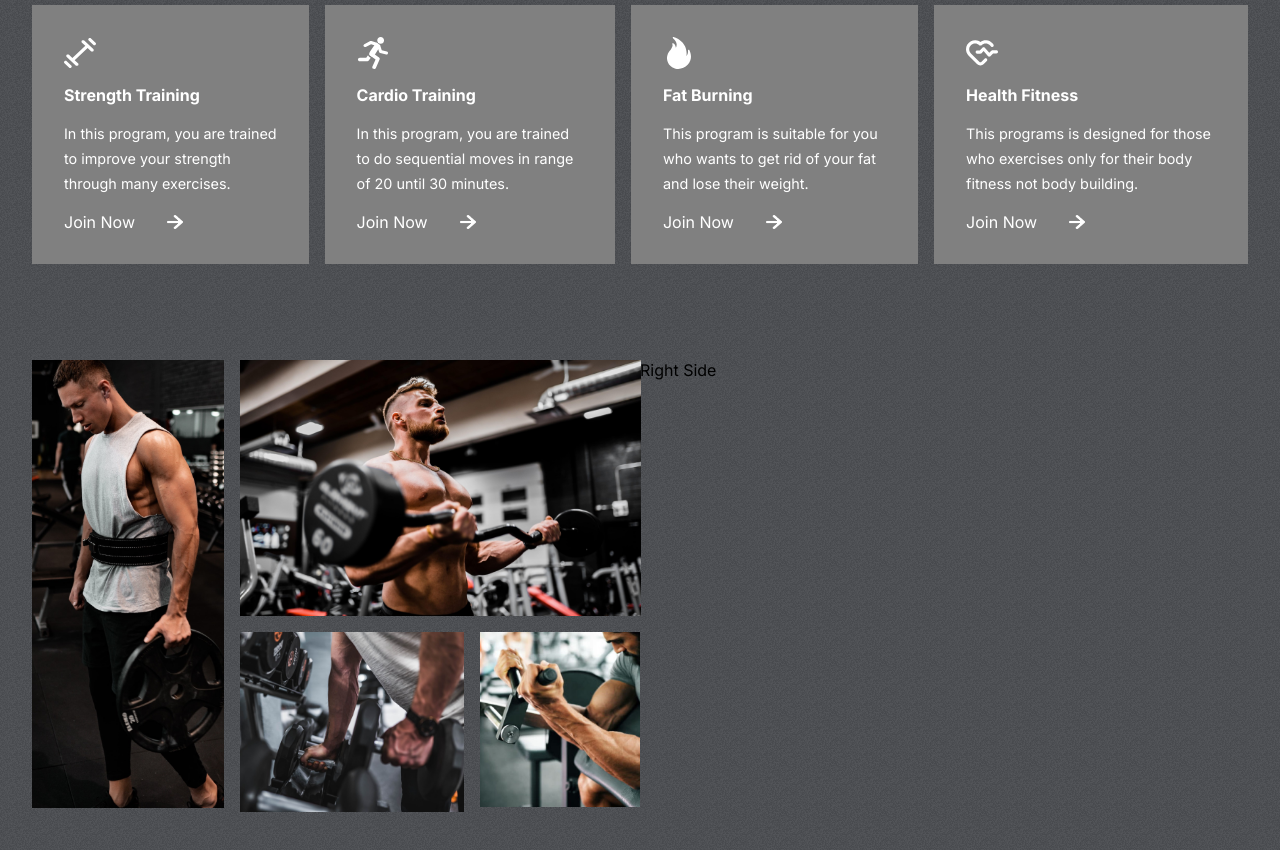
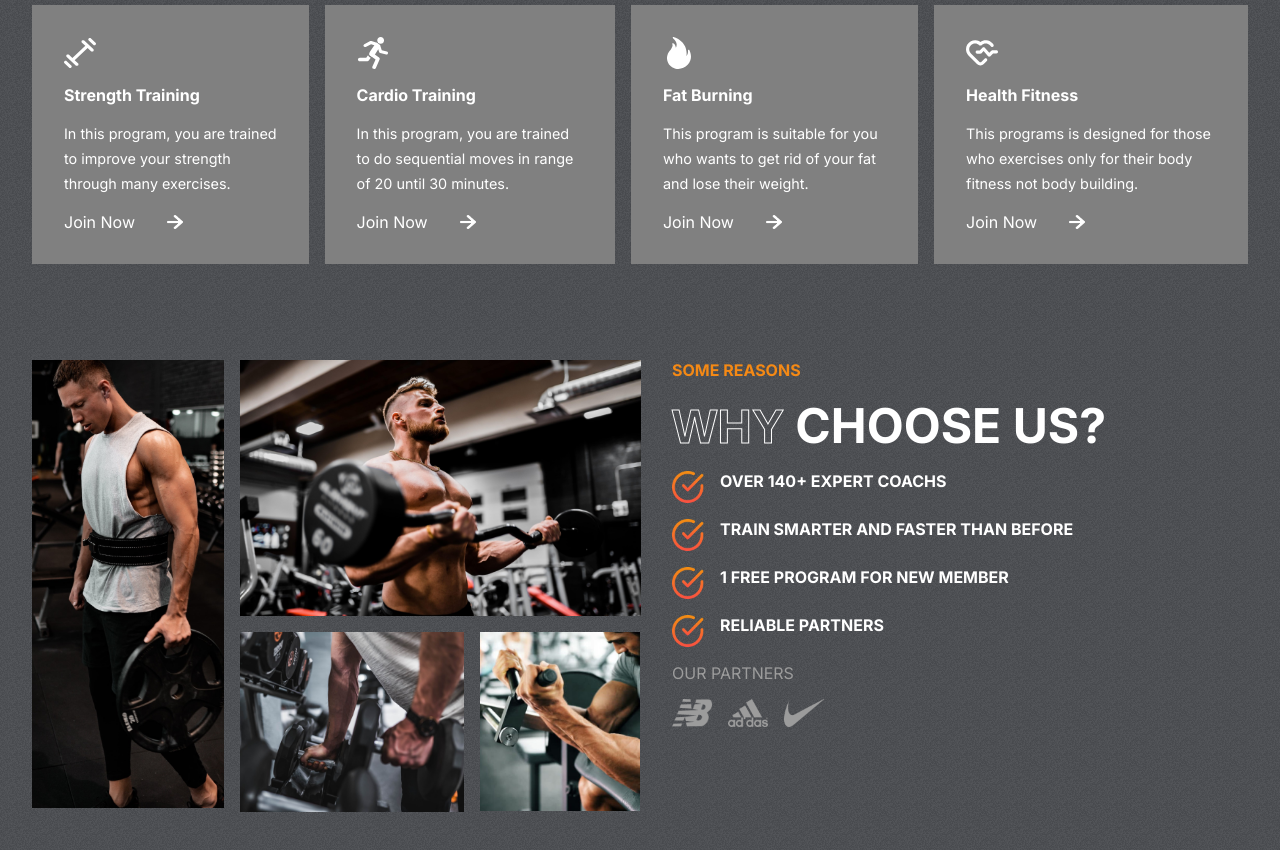
Before and after one commit to 11saran/FitnessWebsite, a React (Create React App) app: page / in a window 1280 px wide. Shown: the part 907-1757 px from the top of the page. Built offline with nearby package versions, Linux system fonts and the light colour scheme.

Commit message:
Enhance Reasons component layout and styling; add detailed reasons and partner logos

```diff
--- a/src/components/Reasons/Reasons.css
+++ b/src/components/Reasons/Reasons.css
@@ -1,7 +1,7 @@
 .Reasons {
   padding: 0 2rem;
   display: flex;
-  grid-template: 2rem;
+  gap: 2rem;
 }
 
 .left-r {
@@ -36,8 +36,48 @@
   width: 10rem;
   grid-row: 2;
   grid-column: 3/4;
+  height: 11.2rem;
 }
 
 .right-r {
   flex: 1 1;
+  text-transform: uppercase;
+  display: flex;
+  gap: 1rem;
+  flex-direction: column;
 }
+.right-r > span {
+  color: var(--orange);
+  font-weight: bold;
+}
+.right-r > div {
+  color: white;
+  font-size: 3rem;
+  font-weight: bold;
+}
+
+.details-r{
+    display: flex;
+    flex-direction: column;
+    gap: 1rem;
+}
+
+.details-r>div{
+    display: flex;
+    font-size: 1rem;
+    gap:1rem;
+}
+
+.details-r>div>img{
+width: 2rem;
+height: 2rem;
+}
+
+.partners{
+    display: flex;
+    gap: 1rem;
+}
+
+.partners>img{
+    width: 2.5rem;
+}
--- a/src/components/Reasons/Reasons.jsx
+++ b/src/components/Reasons/Reasons.jsx
@@ -18,7 +18,39 @@ function Reasons() {
         <img src={image3} alt="" />
         <img src={image4} alt="" />
       </div>
-      <div className="right-r">Right Side</div>
+      <div className="right-r">
+        <span>Some Reasons</span>
+        <div>
+          <span className="stroke-text">Why</span>
+          <span> Choose Us?</span>
+        </div>
+        <div className="details-r">
+          <div>
+            <img src={tick} alt=""></img>
+            <span>over 140+ expert coachs</span>
+          </div>
+          <div>
+            <img src={tick} alt="" />
+            <span>train smarter and faster than before</span>
+          </div>
+          <div>
+            <img src={tick} alt="" />
+            <span>1 free program for new member</span>
+          </div>
+          <div>
+            <img src={tick} alt="" />
+            <span>reliable partners</span>
+          </div>
+        </div>
+        <span style={{ color: "var(--gray)", fontWeight: "normal" }}>
+          OUR PARTNERS
+        </span>
+        <div className="partners">
+          <img src={np} alt="" />
+          <img src={adidas} alt="" />
+          <img src={nike} alt="" />
+        </div>
+      </div>
     </div>
   );
 }
```
